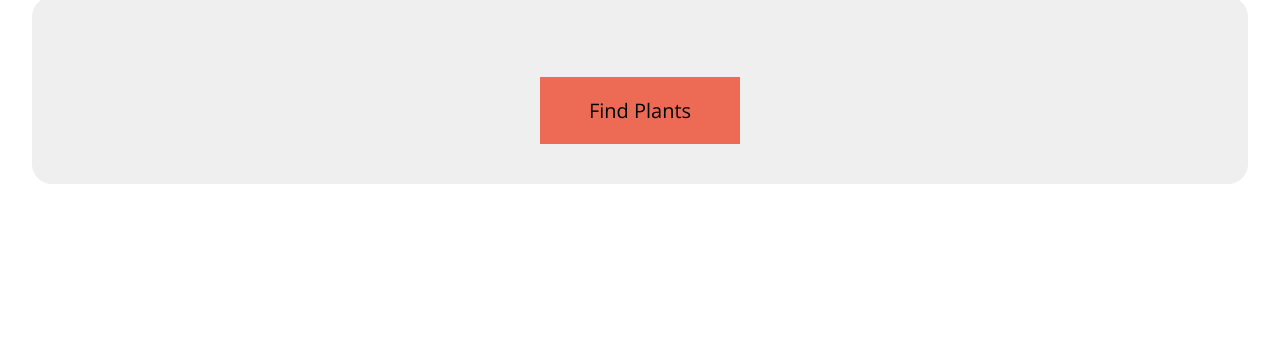
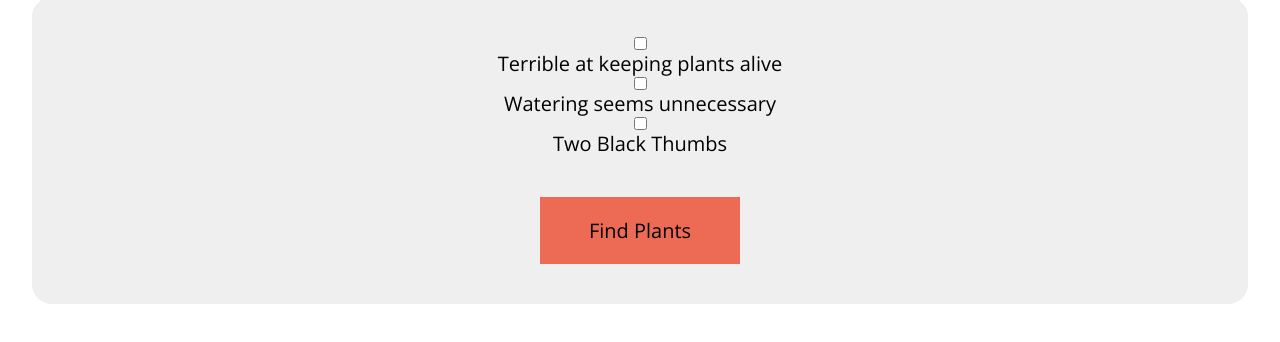
Before and after one commit to jonathanphill/css-selector-code-along, a plain HTML site: page index.html in a window 1280 px wide. Shown: the part 210-552 px from the top of the page. Drawn offline with nearby package versions, Linux system fonts and the light colour scheme.

Commit message:
added input

```diff
--- a/index.html
+++ b/index.html
@@ -14,6 +14,15 @@
             <h1>House plants that even you cannot kill.</h1>
             <form class="feedbackForm">
                 <!-- WRITE YOUR INPUT MARK UP HERE -->
+                <!-- 1st toggle -->
+                <input type="checkbox" name="" id="alive-switch">
+                <label for="alive-switch" class="toggleLabel">Terrible at keeping plants alive</label>
+                <!-- 2nd toggle -->
+                <input type="checkbox" name="" id="water-switch">
+                <label for="water-switch" class="toggleLabel">Watering seems unnecessary</label>
+                <!-- 3rd toggle -->
+                <input type="checkbox" name="" id="thumb-switch">
+                <label for="thumb-switch" class="toggleLabel">Two Black Thumbs</label>
                 <button>Find Plants</button>
             </form>
         </header>
```
